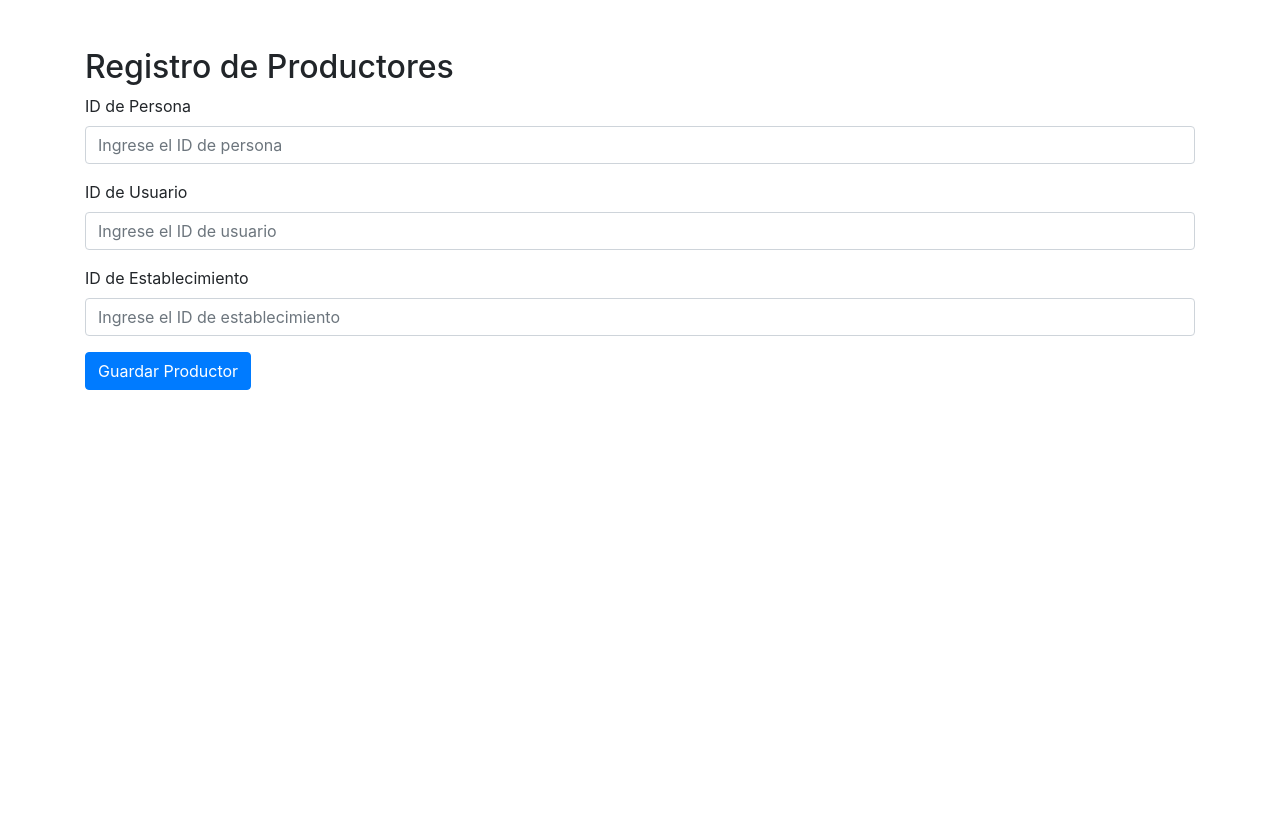
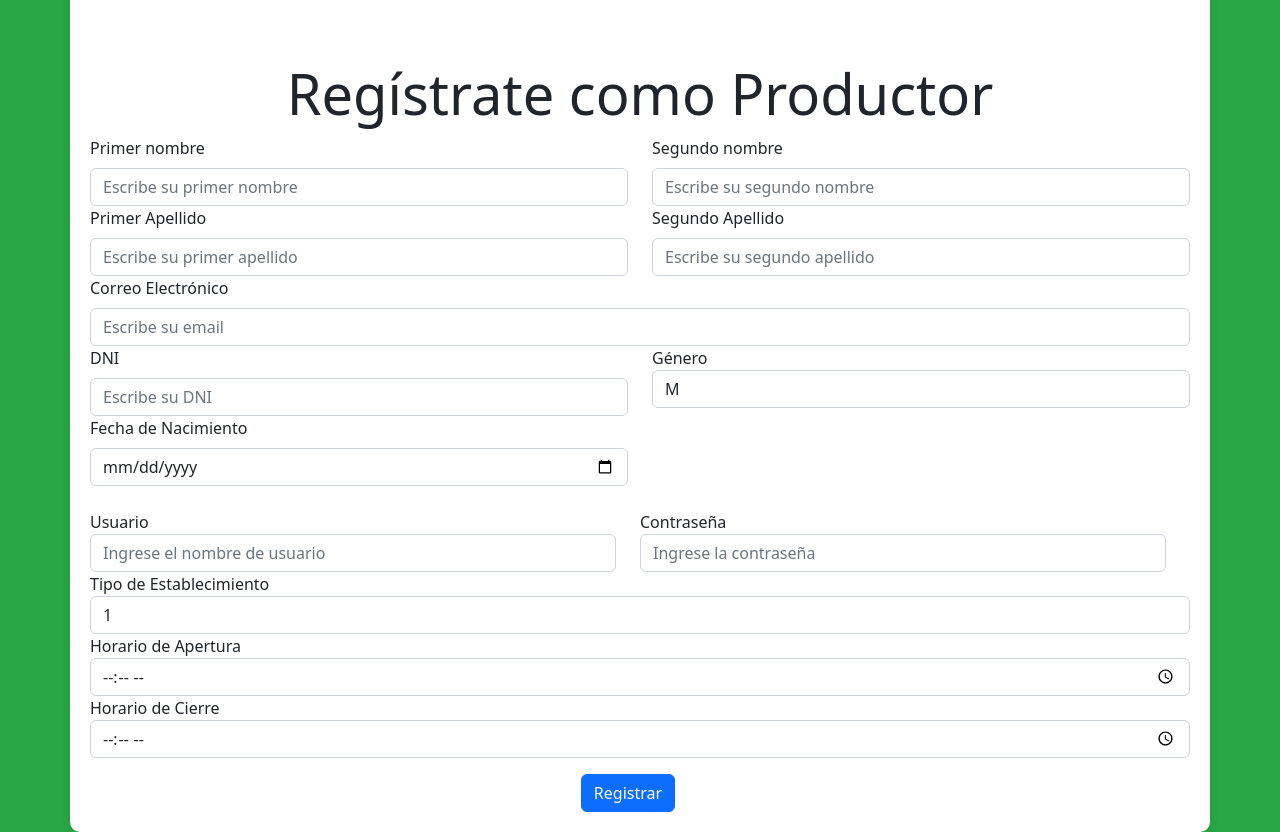
Before and after one commit to MarvinAguilera/ProyectoBD1, a plain HTML site: page productores.html in a window 1280 px wide. Before the commit the page ends 800 px from the top, so only its background shows below. Drawn offline with nearby package versions, Linux system fonts and the light colour scheme.

Commit message:
creamos productos

```diff
--- a/productores.html
+++ b/productores.html
@@ -1,35 +1,141 @@
 <!DOCTYPE html>
 <html lang="en">
+
 <head>
-    <meta charset="UTF-8">
-    <meta name="viewport" content="width=device-width, initial-scale=1.0">
-    <title>Registro de Productores</title>
-    <!-- Bootstrap CSS -->
-    <link href="https://stackpath.bootstrapcdn.com/bootstrap/4.5.2/css/bootstrap.min.css" rel="stylesheet">
+
+    <meta charset="UTF-8" />
+    <link rel="icon" type="image/x-icon" href="D:\Base de Datos\ProyectoBD\login" />
+    <meta http-equiv="X-UA-Compatible" content="IE=edge" />
+    <meta name="viewport" content="width=device-width, initial-scale=1.0" />
+    <title>EcoJusta</title>
+    <link
+      href="https://cdn.jsdelivr.net/npm/bootstrap@5.2.0/dist/css/bootstrap.min.css"
+      rel="stylesheet"
+      integrity="sha384-gH2yIJqKdNHPEq0n4Mqa/HGKIhSkIHeL5AyhkYV8i59U5AR6csBvApHHNl/vI1Bx"
+      crossorigin="anonymous"
+    />
+    <style>
+        body {
+            height: 100vh;
+            display: flex;
+            justify-content: center;
+            align-items: center;
+            background-color: #28a745; /* Green color for demonstration purposes */
+        }
+
+        .container {
+            background-color: white; /* Set the container background color */
+            padding: 20px;
+            border-radius: 10px;
+            box-shadow: 0px 0px 10px rgba(0, 0, 0, 0.1); /* Add shadow for better visualization */
+        }
+    </style>
 </head>
+
 <body>
-    <div class="container mt-5">
-        <h2>Registro de Productores</h2>
-        <form>
-            <div class="form-group">
-                <label for="idPersona">ID de Persona</label>
-                <input type="text" class="form-control" id="idPersona" placeholder="Ingrese el ID de persona" required>
+
+    <div class="container">
+        <br>
+        <br>
+        <br>
+        <h1 class="display-4 text-center">Regístrate como Productor</h1>
+
+        <form class="row">
+            <div class="col-md-6">
+                <div class="form-group">
+                    <label for="nombre1In" class="form-label">Primer nombre</label>
+                    <input type="text" class="form-control" id="nombre1In" placeholder="Escribe su primer nombre">
+                </div>
+            </div>
+            <div class="col-md-6">
+                <div class="form-group">
+                    <label for="nombre2In" class="form-label">Segundo nombre</label>
+                    <input type="text" class="form-control" id="nombre2In" placeholder="Escribe su segundo nombre">
+                </div>
+            </div>
+            <div class="col-md-6">
+                <div class="form-group">
+                    <label for="apellido1In" class="form-label">Primer Apellido</label>
+                    <input type="text" class="form-control" id="apellido1In" placeholder="Escribe su primer apellido">
+                </div>
+            </div>
+            <div class="col-md-6">
+                <div class="form-group">
+                    <label for="apellido2In" class="form-label">Segundo Apellido</label>
+                    <input type="text" class="form-control" id="apellido2In" placeholder="Escribe su segundo apellido">
+                </div>
+            </div>
+            <div class="col-md-12">
+                <div class="form-group">
+                    <label for="emailInput" class="form-label">Correo Electrónico</label>
+                    <input type="email" class="form-control" id="emailInput" placeholder="Escribe su email">
+                </div>
+            </div>
+            <div class="col-md-6">
+                <div class="form-group">
+                    <label for="dniInput" class="form-label">DNI</label>
+                    <input type="text" class="form-control" id="dniInput" placeholder="Escribe su DNI">
+                </div>
+            </div>
+            <div class="col-md-6">
+                <div class="form-group">
+                    <label for="genero">Género</label>
+                    <select class="form-control" id="genero" required>
+                        <option value="1">M</option>
+                        <option value="2">F</option>
+                    </select>
+                </div>
+
+            </div>
+
+            <div class="col-md-6">
+                <div class="form-group">
+                    <label for="FechaDeNacimientoInput" class="form-label">Fecha de Nacimiento</label>
+                    <input type="date" class="form-control" id="FechaDeNacimientoInput" placeholder="Fecha de Nacimiento"><br>
+                </div>
+            </div>
+            <div class="row justify-content-end">
+                <div class="col-md-6">
+                    <div class="form-group text-right">
+                        <label for="usuario">Usuario</label>
+                        <input type="text" class="form-control" id="usuario" placeholder="Ingrese el nombre de usuario" required>
+                    </div>
+                </div>
+                <div class="col-md-6">
+                    <div class="form-group text-right">
+                        <label for="contrasenia">Contraseña</label>
+                        <input type="password" class="form-control" id="contrasenia" placeholder="Ingrese la contraseña" required>
+                    </div>
+                </div>
             </div>
             <div class="form-group">
-                <label for="idUsuario">ID de Usuario</label>
-                <input type="text" class="form-control" id="idUsuario" placeholder="Ingrese el ID de usuario" required>
+                <label for="idTipoEstablecimiento">Tipo de Establecimiento</label>
+                <select class="form-control" id="idTipoEstablecimiento" required>
+                    <option value="1">1</option>
+                    <option value="2">2</option>
+                    <!-- Agrega las opciones según el ID de Tipo de Establecimiento-->
+                </select>
             </div>
             <div class="form-group">
-                <label for="idEstablecimiento">ID de Establecimiento</label>
-                <input type="text" class="form-control" id="idEstablecimiento" placeholder="Ingrese el ID de establecimiento" required>
+                <label for="horarioApertura">Horario de Apertura</label>
+                <input type="time" class="form-control" id="horarioApertura" required>
             </div>
-            <button type="submit" class="btn btn-primary">Guardar Productor</button>
+            <div class="form-group">
+                <label for="horarioCierre">Horario de Cierre</label>
+                <input type="time" class="form-control" id="horarioCierre" required>
+            </div>
+            <div class="row justify-content-center align-items-center"> <!-- Agrega la clase align-items-center -->
+                <div class="col-auto">
+                    <div class="form-group">
+                        <a href="loginProductor.html" class="btn btn-primary mt-3" href="#" role="button">Registrar</a> <!-- Agrega la clase mt-3 para margen superior -->
+                    </div>
+                </div>
+            </div>
+
+            </div>
+
         </form>
     </div>
+</body>
 
-    <!-- Bootstrap JS -->
-    <script src="https://code.jquery.com/jquery-3.5.1.slim.min.js"></script>
-    <script src="https://cdn.jsdelivr.net/npm/@popperjs/core@2.5.4/dist/umd/popper.min.js"></script>
-    <script src="https://stackpath.bootstrapcdn.com/bootstrap/4.5.2/js/bootstrap.min.js"></script>
-</body>
 </html>
```
Also changed, not shown: FormularioProductor.html (deleted, +0 -105 lines), loginProductor.html (+6 -2 lines), productos.html (+19 -13 lines).
